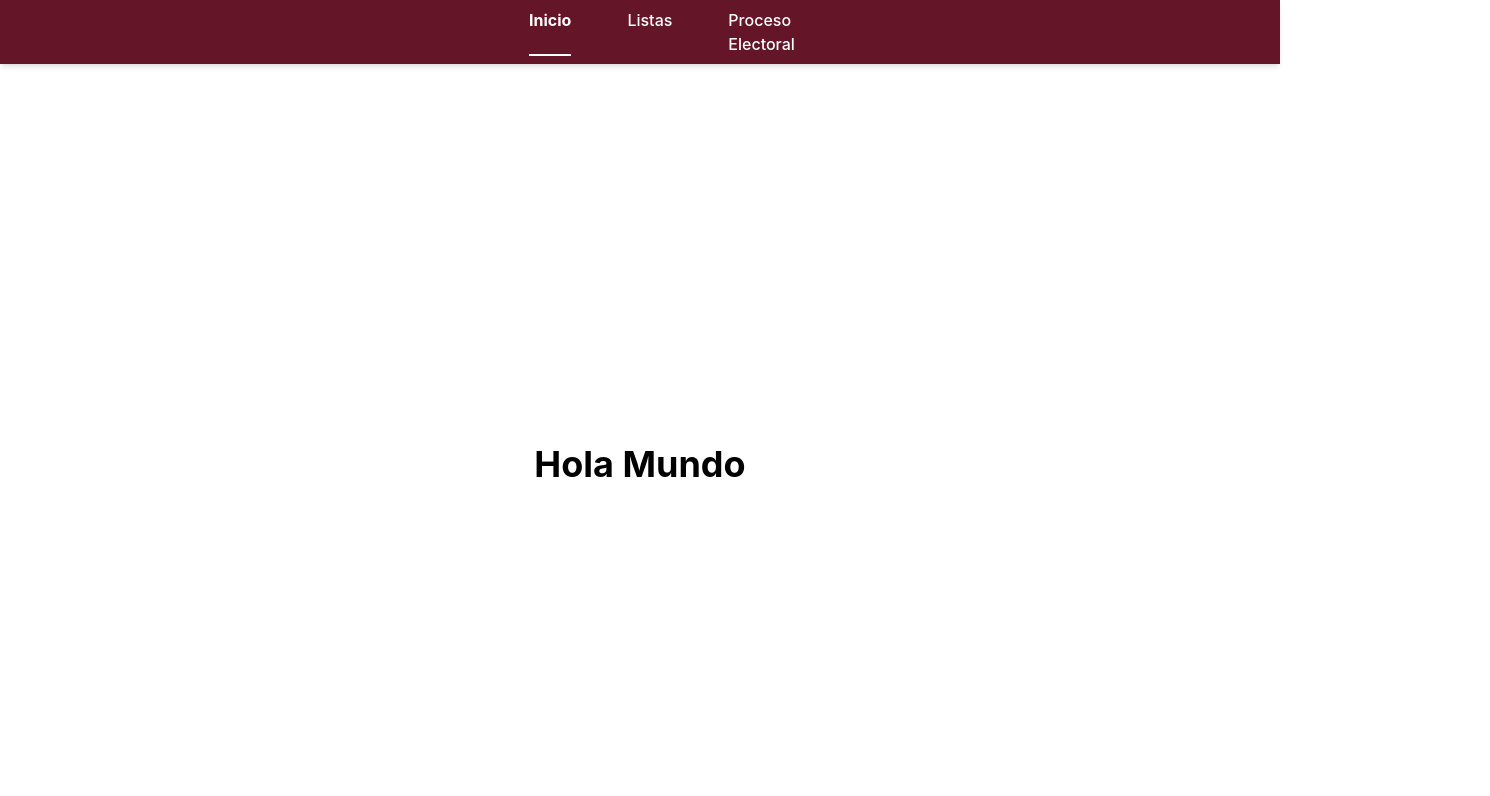
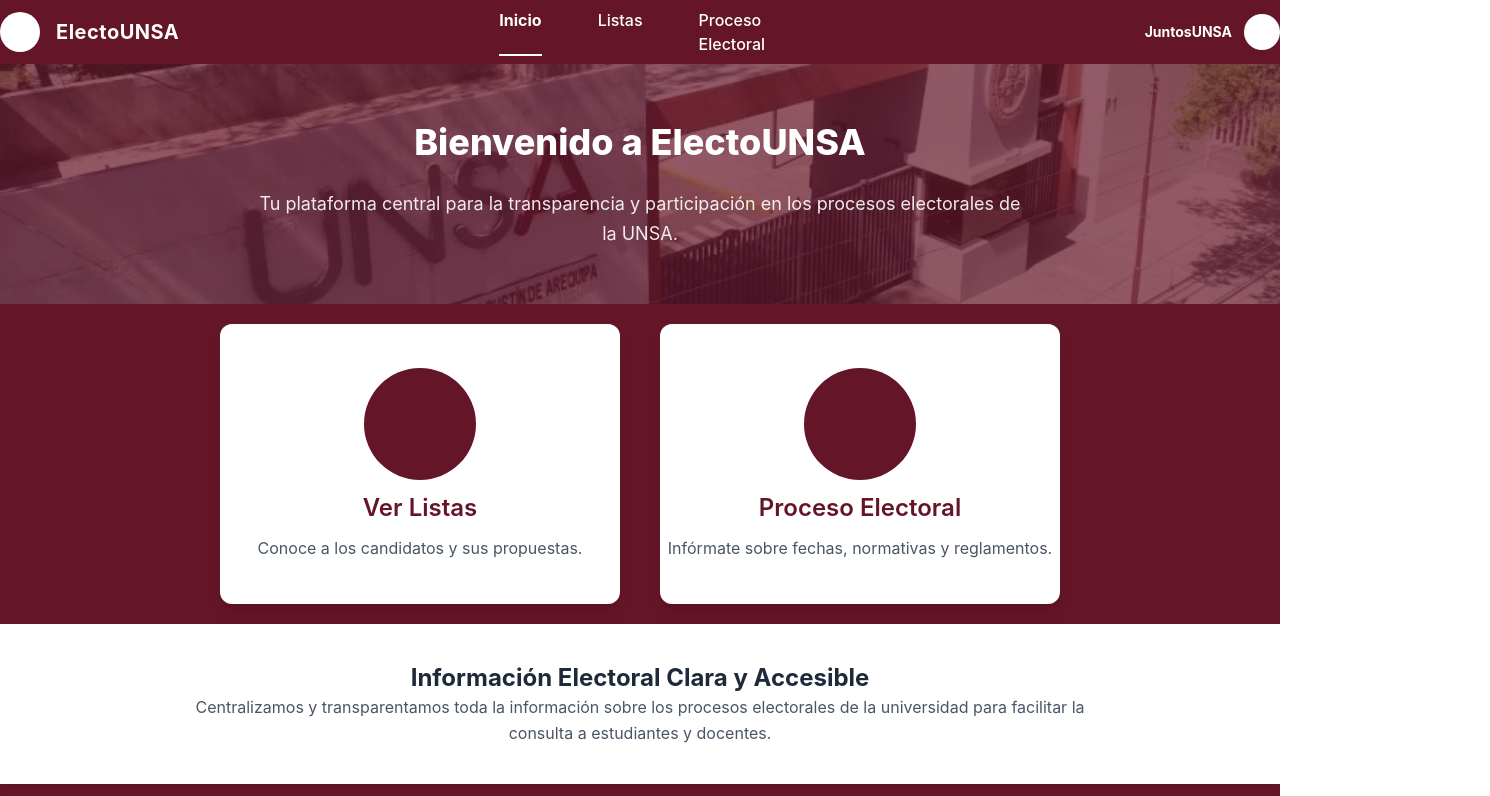
Before and after one commit to ynoacamino-org/ElectoUNSA, a React (Vite) app in the folder vite-front/: page / in a window 1280 px wide. Shown: the top 796 px of the page, 1490 px wide, since content can reach past the window. Built offline with nearby package versions, Linux system fonts and the light colour scheme.

Commit message:
Diseño avanzado de homepage

```diff
--- a/vite-front/src/components/layout/Navbar.tsx
+++ b/vite-front/src/components/layout/Navbar.tsx
@@ -19,7 +19,7 @@ function Navbar() {
   return (
     <nav className="bg-[#651528] text-white h-16 shadow-md select-none relative">
 
-      <div className="h-full flex items-center justify-center gap-140">
+      <div className="h-full flex items-center justify-center gap-[25vw]">
 
         {/* IZQUIERDA */}
         <div className="flex items-center gap-4 ml-8">
--- a/vite-front/src/pages/Home/HomePage.tsx
+++ b/vite-front/src/pages/Home/HomePage.tsx
@@ -1,7 +1,78 @@
+import Banner from "../../assets/Banner.jpeg";
+
 function HomePage() {
   return (
-    <div className="flex items-center justify-center min-h-screen ">
-      <h1 className="text-4xl font-bold text-unsa-granate">Hola Mundo</h1>
+    <div className="w-full flex flex-col">
+
+      {/* BANNER */}
+      <div
+        className="w-full h-[30vh] bg-cover bg-center relative flex flex-col justify-center items-center text-white"
+        style={{ backgroundImage: `url(${Banner})` }}
+      >
+        <div className="absolute inset-0 bg-[#651528]/70"></div>
+
+        <div className="relative flex flex-col items-center gap-6 px-6 max-w-3xl">
+          <h1 className="text-4xl font-extrabold text-center leading-tight">
+            Bienvenido a ElectoUNSA
+          </h1>
+
+          <p className="text-lg opacity-90 text-center leading-relaxed">
+            Tu plataforma central para la transparencia y participación en los
+            procesos electorales de la UNSA.
+          </p>
+        </div>
+      </div>
+
+      {/* SECCIÓN DE TARJETAS */}
+      <div className="w-full h-[40vh] flex justify-center items-center bg-[#651528]">
+        <div className="flex flex-wrap justify-center items-stretch gap-10 w-[90%]">
+
+          {/* CARD 1 */}
+          <div className="bg-white rounded-xl shadow-lg p-10 flex-1 min-w-[300px] max-w-[400px] flex flex-col justify-center items-center text-center transition-all hover:shadow-xl min-h-[35vh] gap-3">
+            <div className="w-28 h-28 bg-[#651528] rounded-full flex items-center justify-center">
+              {/* Icono o imagen */}
+            </div>
+            <h3 className="text-2xl font-semibold text-[#651528]">Ver Listas</h3>
+            <p className="text-gray-600">
+              Conoce a los candidatos y sus propuestas.
+            </p>
+          </div>
+
+          {/* CARD 2 */}
+          <div className="bg-white rounded-xl shadow-lg p-10 flex-1 min-w-[300px] max-w-[400px] flex flex-col justify-center items-center text-center transition-all hover:shadow-xl min-h-[35vh] gap-3">
+            <div className="w-28 h-28 bg-[#651528] rounded-full flex items-center justify-center">
+              {/* Icono o imagen */}
+            </div>
+            <h3 className="text-2xl font-semibold text-[#651528]">Proceso Electoral</h3>
+            <p className="text-gray-600">
+              Infórmate sobre fechas, normativas y reglamentos.
+            </p>
+          </div>
+
+
+        </div>
+      </div>
+
+
+
+
+
+
+      {/* SECCIÓN DE INFO */}
+      <div className="h-40 flex flex-col justify-center items-center text-center px-6 mb-20">
+        <h2 className="text-2xl font-bold text-gray-800">
+          Información Electoral Clara y Accesible
+        </h2>
+
+        <p className="text-base text-gray-600 max-w-4xl mx-auto mt-6 leading-relaxed">
+          Centralizamos y transparentamos toda la información sobre los procesos
+          electorales de la universidad para facilitar la consulta a estudiantes
+          y docentes.
+        </p>
+
+      </div>
+
+
     </div>
   );
 }
```
Also changed, not shown: vite-front/src/assets/Banner.jpeg (added).
